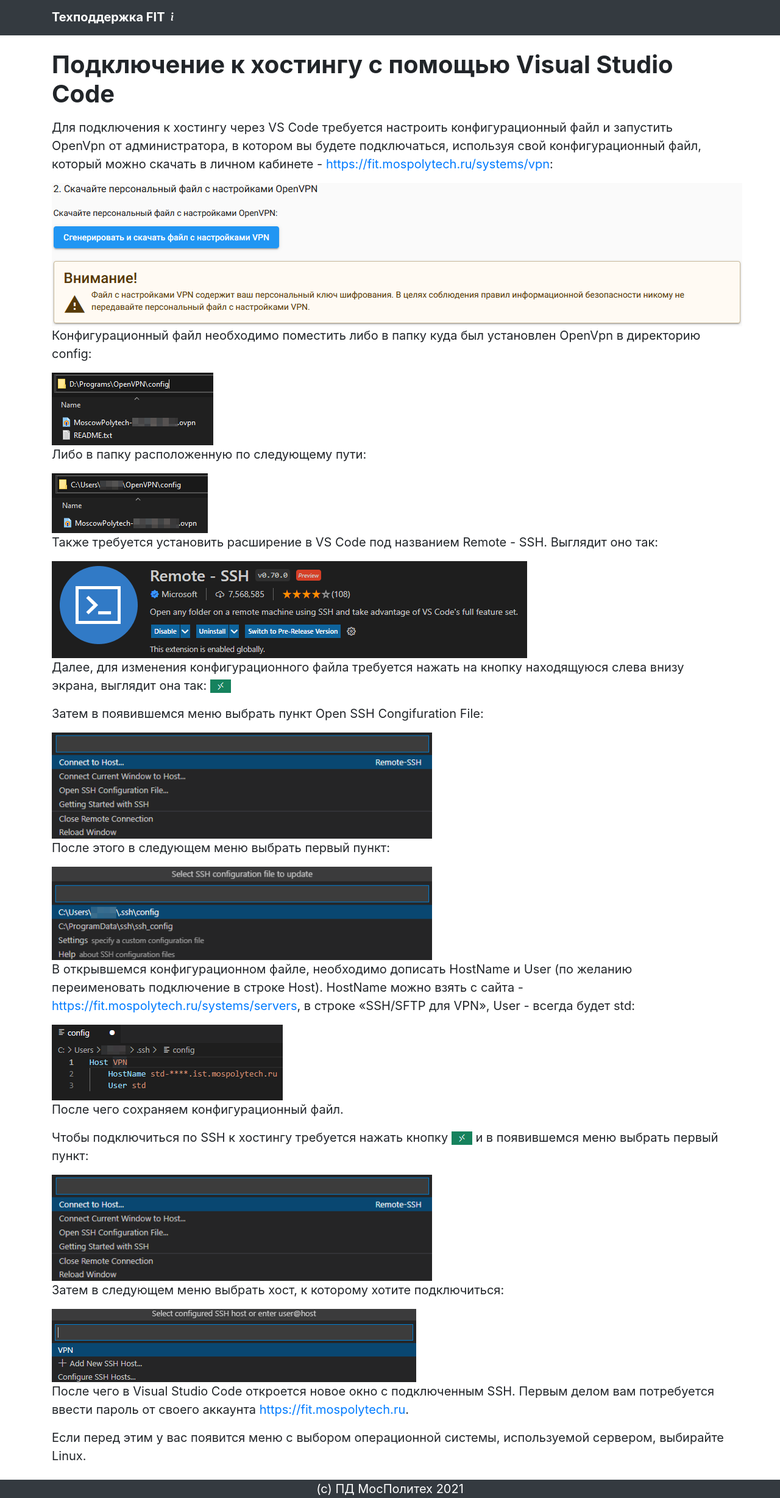
After one commit to user133727/PD-FIT-SUPPORT, a Flask app: page /templates/doc12 in a window 1280 px wide. The commit adds this page. Shown: the whole page at 61% size. Run offline with Flask 2, Linux system fonts and the light colour scheme.

Commit message:
add doc12

```diff
--- a/help_site/app/app.py
+++ b/help_site/app/app.py
@@ -61,3 +61,8 @@ def doc10():
 def doc11():
     title = 'Техподдержка FIT'
     return render_template('doc11.html', title=title)
+
+@app.route('/templates/doc12')
+def doc12():
+    title = 'Техподдержка FIT'
+    return render_template('doc12.html', title=title)
--- /dev/null
+++ b/help_site/app/templates/doc12.html
@@ -0,0 +1,58 @@
+{% extends 'base.html' %}
+
+{% block content %}
+    <h1 class="my-3"><b>Подключение к хостингу с помощью Visual Studio Code</b></h1>
+
+    <p>Для подключения к хостингу через VS Code требуется настроить
+      конфигурационный файл и запустить OpenVpn от администратора, в котором
+      вы будете подключаться, используя свой конфигурационный файл, который
+      можно скачать в личном кабинете - <a href="https://fit.mospolytech.ru/systems/vpn">https://fit.mospolytech.ru/systems/vpn</a>:
+    </p>
+    <img src="{{ url_for('static', filename='images/doc12/' ~ '1.png') }}">
+
+    <p>Конфигурационный файл необходимо поместить либо в папку куда был
+       установлен OpenVpn в директорию config:
+    </p>
+    <img src="{{ url_for('static', filename='images/doc12/' ~ '2.png') }}">
+    <p>Либо в папку расположенную по следующему пути:</p>
+    <img src="{{ url_for('static', filename='images/doc12/' ~ '3.png') }}">
+
+    <p>Также требуется установить расширение в VS Code под названием Remote -
+      SSH. Выглядит оно так:
+    </p>
+    <img src="{{ url_for('static', filename='images/doc12/' ~ '4.png') }}">
+
+    <p>Далее, для изменения конфигурационного файла требуется нажать на кнопку
+      находящуюся слева внизу экрана, выглядит она так: <img src="{{ url_for('static', filename='images/doc12/' ~ '5.png') }}">
+    </p>
+
+    <p>Затем в появившемся меню выбрать пункт Open SSH Congifuration File:</p>
+    <img src="{{ url_for('static', filename='images/doc12/' ~ '6.png') }}">
+    <p>После этого в следующем меню выбрать первый пункт:</p>
+    <img src="{{ url_for('static', filename='images/doc12/' ~ '7.png') }}">
+
+    <p>В открывшемся конфигурационном файле, необходимо дописать HostName и User
+       (по желанию переименовать подключение в строке Host).
+       HostName можно взять с сайта - <a href="https://fit.mospolytech.ru/systems/servers">https://fit.mospolytech.ru/systems/servers</a>,
+       в строке «SSH/SFTP для VPN», User - всегда будет std:
+    </p>
+    <img src="{{ url_for('static', filename='images/doc12/' ~ '8.png') }}">
+    <p>После чего сохраняем конфигурационный файл.</p>
+
+    <p>Чтобы подключиться по SSH к хостингу требуется
+       нажать кнопку <img src="{{ url_for('static', filename='images/doc12/' ~ '5.png') }}">
+       и в появившемся меню выбрать первый пункт:
+    </p>
+    <img src="{{ url_for('static', filename='images/doc12/' ~ '6.png') }}">
+    <p>Затем в следующем меню выбрать хост, к которому хотите подключиться:</p>
+    <img src="{{ url_for('static', filename='images/doc12/' ~ '9.png') }}">
+
+    <p>После чего в Visual Studio Code откроется новое окно с подключенным SSH.
+       Первым делом вам потребуется ввести пароль от своего аккаунта
+       <a href="https://fit.mospolytech.ru">https://fit.mospolytech.ru</a>.
+    </p>
+    <p>Если перед этим у вас появится меню с выбором операционной системы,
+       используемой сервером, выбирайте Linux.
+    </p>
+
+{% endblock %}
--- a/help_site/app/templates/index.html
+++ b/help_site/app/templates/index.html
@@ -40,6 +40,7 @@
         <li><a href="{{ url_for('doc7') }}">Подключение Git’а к QtCreator;</a></li>
         <li><a href="{{ url_for('doc8') }}">Общие проблемы при установлении соединения с хостингом Политеха;</a></li>
         <li><a href="{{ url_for('doc9') }}">Проблема с DNS при подключении по SSH</a> - данная проблема была выявлена у студентов использующих ADGuard, а именно DNS-защиты.</li>
+        <li><a href="{{ url_for('doc12') }}">Подключение к хостингу с помощью Visual Studio Code.</a></li>
     </ul>
 
     <p>
@@ -50,4 +51,5 @@
             Телеграм чат поддержки: <a href="https://t.me/fit_support">@fit_support</a>
         </b>
     </p>
+
 {% endblock %}
```
Also changed, not shown: help_site/app/static/images/doc12/1.png (added), help_site/app/static/images/doc12/2.png (added), help_site/app/static/images/doc12/3.png (added), help_site/app/static/images/doc12/4.png (added), help_site/app/static/images/doc12/5.png (added), help_site/app/static/images/doc12/6.png (added), help_site/app/static/images/doc12/7.png (added), help_site/app/static/images/doc12/8.png (added), help_site/app/static/images/doc12/9.png (added), 1 other file.
